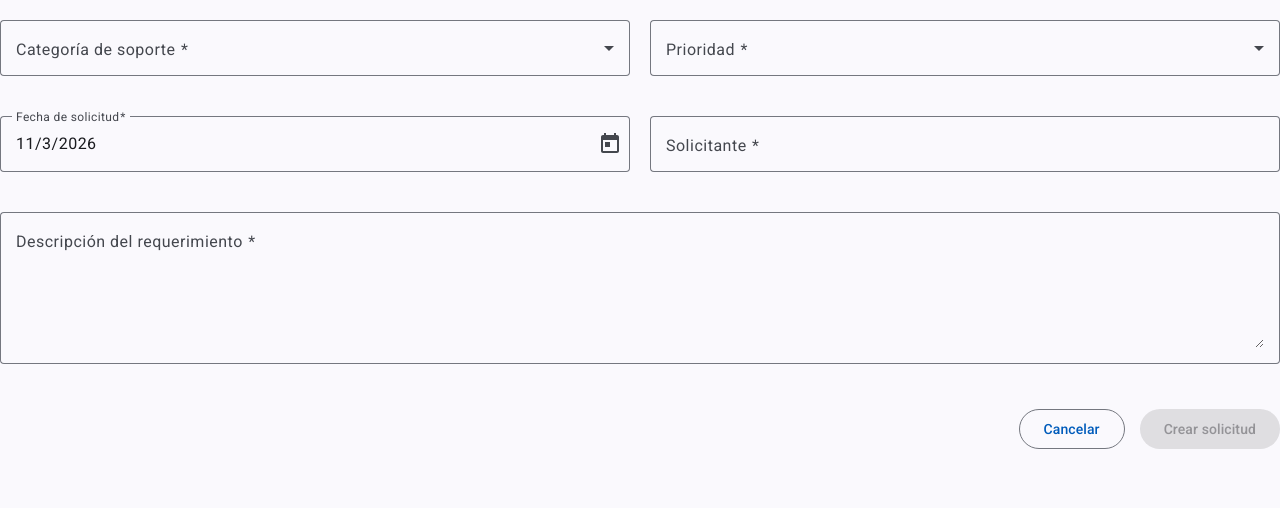
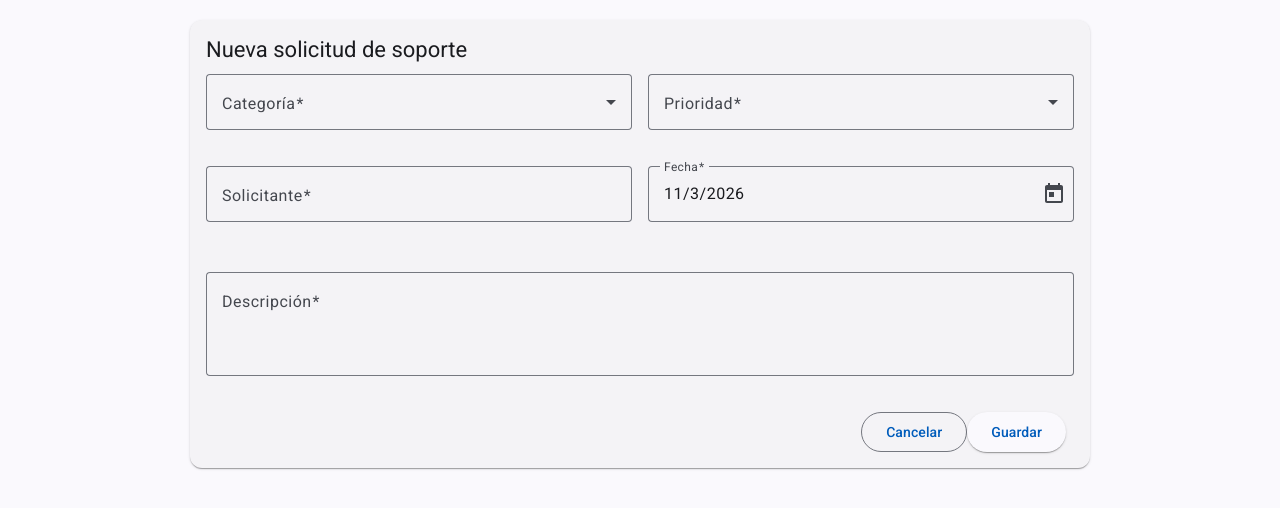
Before and after one commit to Fajoce/SupportRequestsFront, an Angular app: page /create in a window 1280 px wide. Shown: the top 508 px of the page. Built offline with nearby package versions, Linux system fonts and the light colour scheme.

Commit message:
Agregue dateTimePicker

```diff
--- a/src/app/features/support-requests/pages/request-create/request-create.css
+++ b/src/app/features/support-requests/pages/request-create/request-create.css
@@ -82,3 +82,56 @@ mat-form-field {
 
 
 }
+.request-form{
+
+    max-width:900px;
+
+    margin:20px auto;
+
+}
+
+.form-grid{
+
+    display:grid;
+
+    grid-template-columns:repeat(2,1fr);
+
+    gap:16px;
+
+    margin-bottom:10px;
+
+}
+
+.description{
+
+    width:100%;
+
+}
+
+textarea{
+
+    resize:none;
+
+}
+
+mat-card-content{
+
+    padding-top:10px;
+
+}
+
+mat-card-actions{
+
+    padding:16px 24px;
+
+}
+
+@media(max-width:768px){
+
+.form-grid{
+
+grid-template-columns:1fr;
+
+}
+
+}
--- a/src/app/features/support-requests/pages/request-create/request-create.html
+++ b/src/app/features/support-requests/pages/request-create/request-create.html
@@ -1,92 +1,74 @@
-<form
-    [formGroup]="form"
+<form [formGroup]="form"
       (ngSubmit)="save()"
       class="request-form">
 
+    <mat-card>
+
+        <mat-card-header>
+
+            <mat-card-title>
+                Nueva solicitud de soporte
+            </mat-card-title>
+
+        </mat-card-header>
+
+        <mat-card-content>
 
             <div class="form-grid">
-
 
                 <!-- Categoría -->
 
                 <mat-form-field appearance="outline">
 
-            <mat-label>
-                Categoría de soporte
-            </mat-label>
-
+                    <mat-label>Categoría</mat-label>
 
                     <mat-select formControlName="category">
 
-                <mat-option [value]="1">
-                    Software
-                </mat-option>
+                        <mat-option [value]="1">Software</mat-option>
 
-                <mat-option [value]="2">
-                    Hardware
-                </mat-option>
+                        <mat-option [value]="2">Hardware</mat-option>
 
-                <mat-option [value]="3">
-                    Acceso
-                </mat-option>
+                        <mat-option [value]="3">Acceso</mat-option>
 
                     </mat-select>
 
-
-            <mat-error>
-                Categoría obligatoria
-            </mat-error>
-
-
                 </mat-form-field>
-
-
 
                 <!-- Prioridad -->
 
                 <mat-form-field appearance="outline">
 
-            <mat-label>
-                Prioridad
-            </mat-label>
-
+                    <mat-label>Prioridad</mat-label>
 
                     <mat-select formControlName="priority">
 
+                        <mat-option [value]="1">Baja</mat-option>
 
-                <mat-option [value]="1">
-                    Baja
-                </mat-option>
+                        <mat-option [value]="2">Media</mat-option>
 
-
-                <mat-option [value]="2">
-                    Media
-                </mat-option>
-
-
-                <mat-option [value]="3">
-                    Alta
-                </mat-option>
-
+                        <mat-option [value]="3">Alta</mat-option>
 
                     </mat-select>
 
+                </mat-form-field>
 
-            <mat-error>
-                Prioridad obligatoria
-            </mat-error>
+                <!-- Solicitante -->
 
+                <mat-form-field appearance="outline">
+
+                    <mat-label>Solicitante</mat-label>
+
+                    <input
+                        matInput
+                        formControlName="requester">
 
                 </mat-form-field>
 
-
-
-
                 <!-- Fecha -->
 
-        <mat-form-field appearance="outline" class="full-width">
+                <mat-form-field appearance="outline">
 
-    <mat-label>Fecha de solicitud</mat-label>
+                    <mat-label>Fecha</mat-label>
 
                     <input
                         matInput
@@ -101,110 +83,49 @@
 
                     <mat-datepicker #picker></mat-datepicker>
 
-    <mat-error
-        *ngIf="form.get('requestDate')?.hasError('required')">
-
-        La fecha es obligatoria
-
-    </mat-error>
-
                 </mat-form-field>
-
-
-
-        <!-- Solicitante -->
-
-        <mat-form-field appearance="outline">
-
-
-            <mat-label>
-                Solicitante
-            </mat-label>
-
-
-            <input
-
-                matInput
-
-                placeholder="Nombre completo"
-
-                formControlName="requester">
-
-
-        </mat-form-field>
-
-
 
             </div>
 
-
-
-
-    <!-- Descripción completa -->
-
+            <!-- Descripción -->
 
             <mat-form-field
                 appearance="outline"
                 class="description">
 
-
-        <mat-label>
-            Descripción del requerimiento
-        </mat-label>
-
+                <mat-label>Descripción</mat-label>
 
                 <textarea
-
                     matInput
-
-            rows="5"
-
-            placeholder="Detalle la necesidad de soporte"
-
+                    rows="3"
                     formControlName="description">
-
                 </textarea>
-
 
             </mat-form-field>
 
+        </mat-card-content>
 
-
-
-    <!-- Botones -->
-
-
-    <div class="actions">
-
+        <mat-card-actions align="end">
 
             <button
-
                 mat-stroked-button
-
-            type="button"
-
                 routerLink="/">
 
                 Cancelar
 
             </button>
 
+            <button
+                mat-raised-button
+                color="primary"
+                type="submit">
 
-
-        <button
-
-            mat-raised-button
-
-            color="primary"
-
-            type="submit"
-
-            [disabled]="form.invalid">
-
-
-            Crear solicitud
+                Guardar
 
             </button>
 
-    </div>
+        </mat-card-actions>
+
+    </mat-card>
+
 </form>
```
Lines whose indentation alone changed are shown as unchanged.
